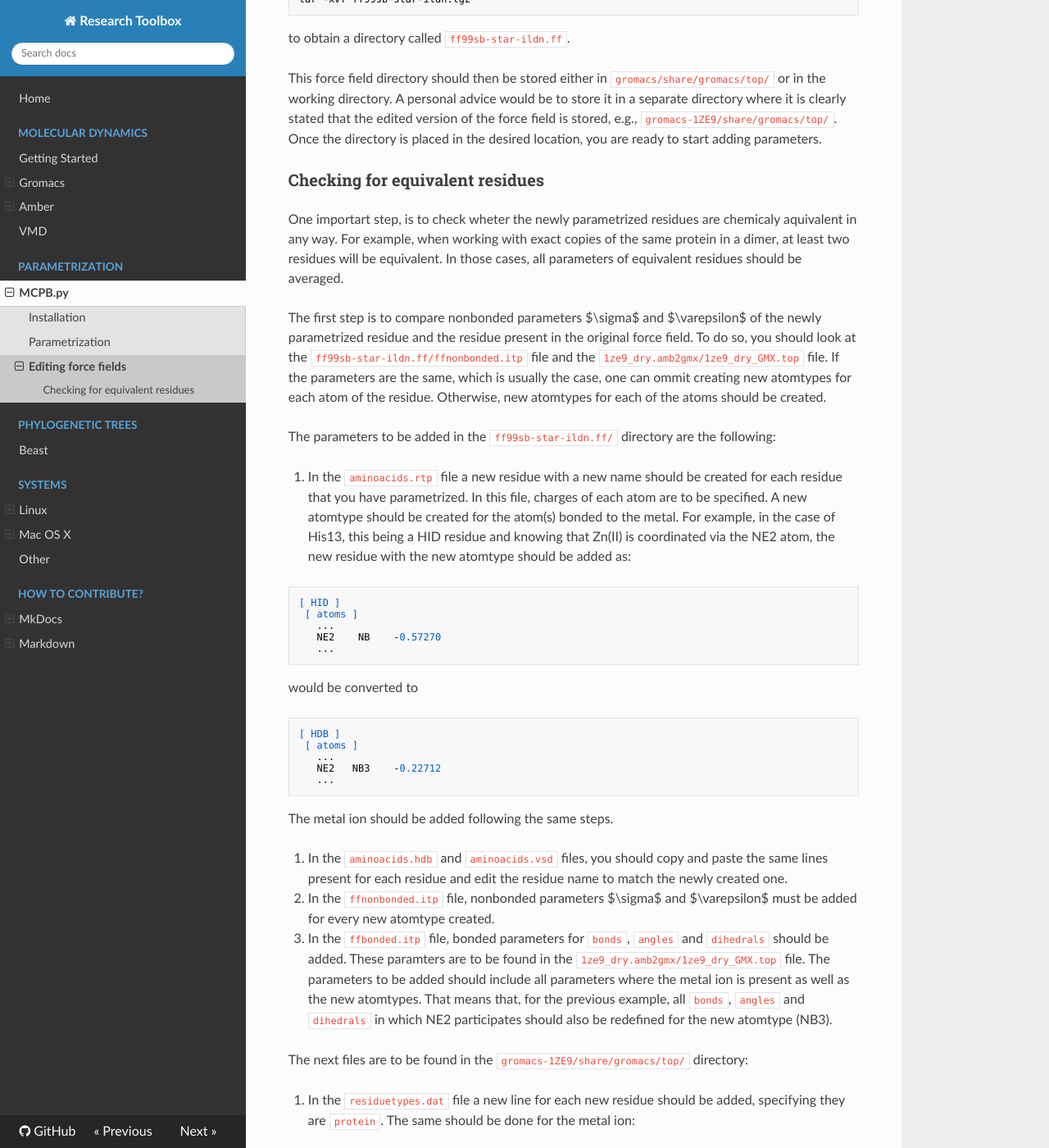
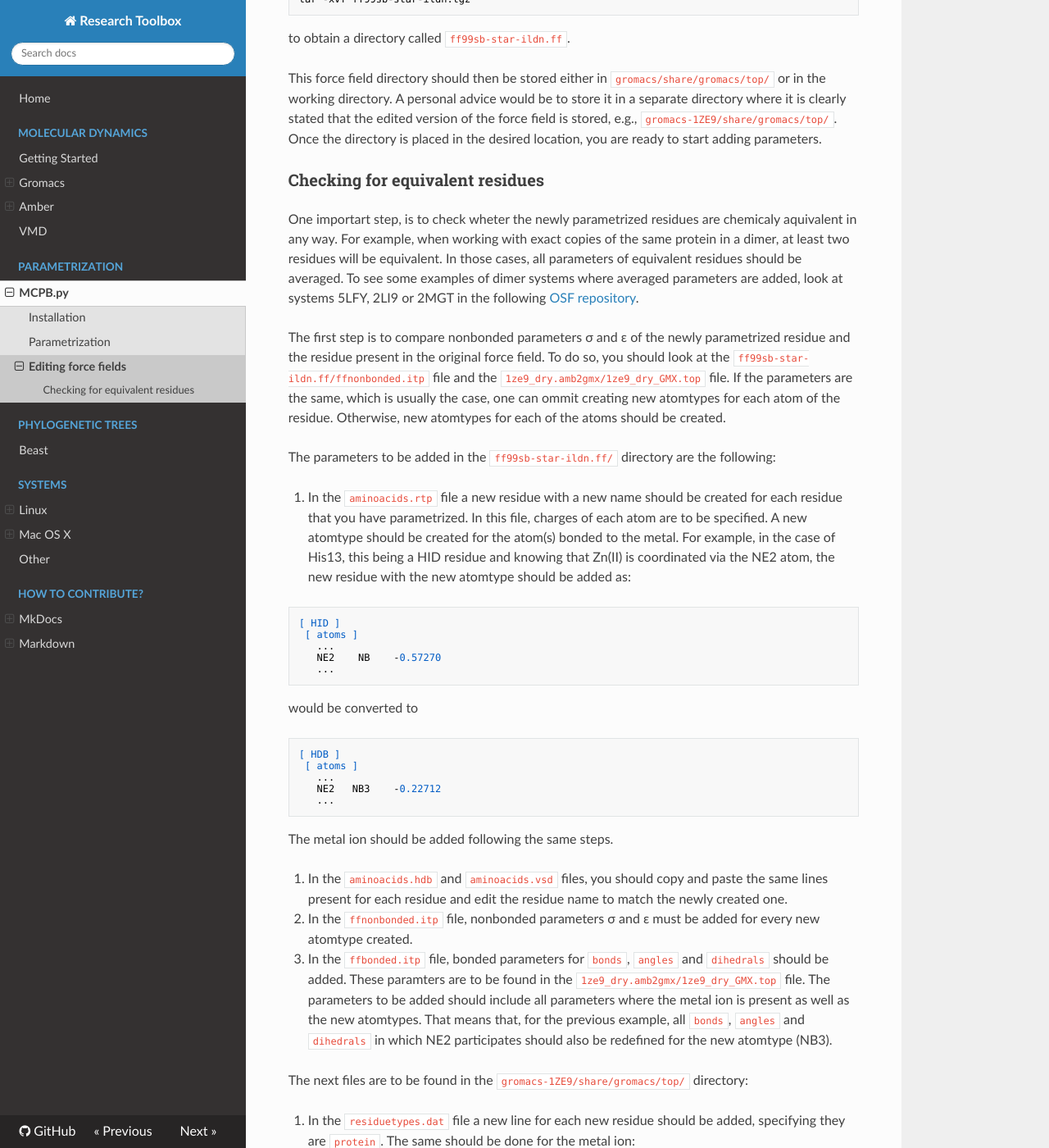
Before and after one commit to BioKT/ResDocs, an MkDocs documentation site: the page built from docs/MCPB.py/force-field-editing.md, in a window 1280 px wide and 1400 px high, scrolled down 278 px. Shown: the whole window at 82% size. Built offline with MkDocs 1.6.1, drawn with Linux system fonts in a browser that asks for light colours; nearby versions of some CDN libraries; some of the changed text lies outside the part shown.

Commit message:
MCPB.py final tunings

````diff
--- a/docs/MCPB.py/force-field-editing.md
+++ b/docs/MCPB.py/force-field-editing.md
@@ -24,9 +24,10 @@ Once the directory is placed in the desired location, you are ready to start add
 One importart step, is to check wheter the newly parametrized residues are chemicaly aquivalent
 in any way. For example, when working with exact copies of the same protein in a dimer, at least
 two residues will be equivalent. In those cases, all parameters of equivalent residues should be
-averaged.
+averaged. To see some examples of dimer systems where averaged parameters are added, look at systems
+5LFY, 2LI9 or 2MGT in the following [OSF repository](https://osf.io/y4zk5/).
 
-The first step is to compare nonbonded parameters $\sigma$ and $\varepsilon$ of the newly
+The first step is to compare nonbonded parameters &sigma; and &epsilon; of the newly
 parametrized residue and the residue present in the original force field. To do so, you should
 look at the `ff99sb-star-ildn.ff/ffnonbonded.itp` file and the `1ze9_dry.amb2gmx/1ze9_dry_GMX.top`
 file. If the parameters are the same, which is usually the case, one can ommit creating new atomtypes
@@ -34,7 +35,7 @@ for each atom of the residue. Otherwise, new atomtypes for each of the atoms sho
 
 The parameters to be added in the `ff99sb-star-ildn.ff/` directory are the following:
 
-1. In the `aminoacids.rtp` file a new residue with a new name should be created for each
+1.    In the `aminoacids.rtp` file a new residue with a new name should be created for each
 residue that you have parametrized. In this file, charges of each atom are to be specified.
 A new atomtype should be created for the atom(s) bonded to the metal. For example, in the case of His13,
 this being a HID residue and knowing that Zn(II) is coordinated via the NE2 atom, the new residue with
@@ -60,20 +61,20 @@ would be converted to
 
 The metal ion should be added following the same steps.
 
-2. In the `aminoacids.hdb` and `aminoacids.vsd` files, you should copy and paste the same lines present for each
+2.    In the `aminoacids.hdb` and `aminoacids.vsd` files, you should copy and paste the same lines present for each
 residue and edit the residue name to match the newly created one.
 
-3. In the `ffnonbonded.itp` file, nonbonded parameters $\sigma$ and $\varepsilon$ must be added for every new
+3.    In the `ffnonbonded.itp` file, nonbonded parameters &sigma; and &epsilon; must be added for every new
 atomtype created.
 
-4. In the `ffbonded.itp` file, bonded parameters for `bonds`, `angles` and `dihedrals` should be added. These paramters
+4.    In the `ffbonded.itp` file, bonded parameters for `bonds`, `angles` and `dihedrals` should be added. These paramters
 are to be found in the `1ze9_dry.amb2gmx/1ze9_dry_GMX.top` file. The parameters to be added should include all parameters
 where the metal ion is present as well as the new atomtypes. That means that, for the previous example, all `bonds`, `angles`
 and `dihedrals` in which NE2 participates should also be redefined for the new atomtype (NB3).
 
 The next files are to be found in the `gromacs-1ZE9/share/gromacs/top/` directory:
 
-5. In the `residuetypes.dat` file a new line for each new residue should be added, specifying they are `protein`. The same
+5.    In the `residuetypes.dat` file a new line for each new residue should be added, specifying they are `protein`. The same
 should be done for the metal ion:
 
 ```
@@ -87,7 +88,7 @@ ZNB    Protein
 ...
 ```
 
-6. In the `specbond.dat` file a line specifying the bonds between protein and metal ion should be added:
+6.    In the `specbond.dat` file a line specifying the bonds between protein and metal ion should be added:
 
 ```
 ...
@@ -105,13 +106,13 @@ residue names, e.g., HIS13 should be changed to HDB.
 
 Once the editing is finished, you must indicate which is the force field you want to use. This can be done in two different ways:
 
-1. Define the `$PATH` in which the force field directory is stored and execute Gromacs from that directory:
+1.    Define the `$PATH` in which the force field directory is stored and execute Gromacs from that directory:
 
 ```
 gmx=/usr/local/gromacs/gromacs-1ZE9/bin/gmx
 ```
 
-2. Store force field in the working directory, then when running `gmx pdb2gmx` you should select the force field present in the
+2.    Store force field in the working directory, then when running `gmx pdb2gmx` you should select the force field present in the
 working directory.
 
 Lastly, when running `gmx pdb2gmx`, the following line should be used:
````
Also changed, not shown: other parts of docs/MCPB.py/force-field-editing.md (+1 -1 lines), docs/MCPB.py/parametrization.md (+3 -3 lines).
